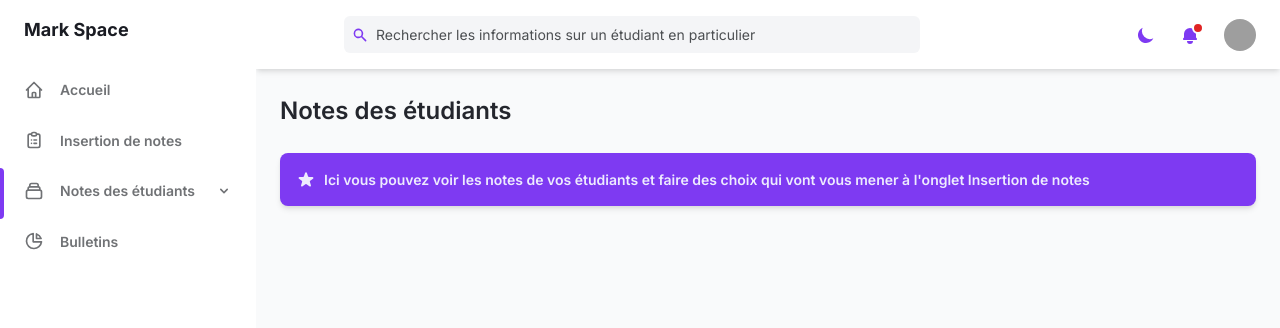
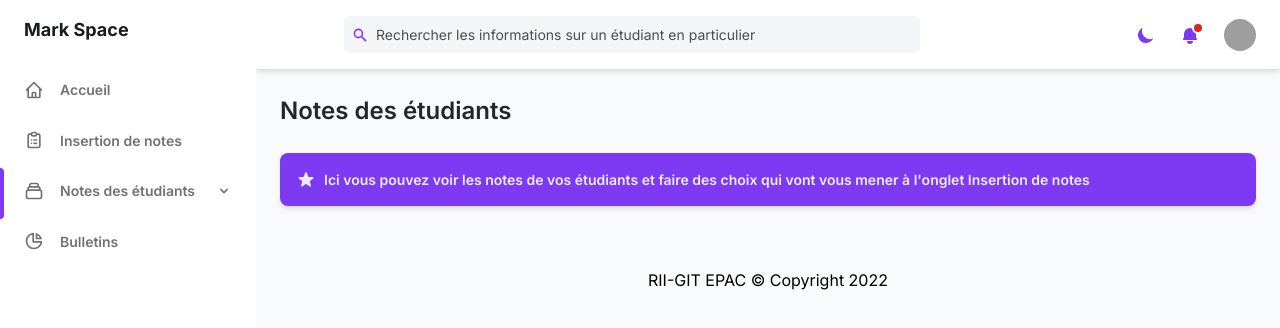
Before and after one commit to Joseslabs/Projet_Java_Spring_Boot, a website: page public/cards.html in a window 1280 px wide. Drawn offline with nearby package versions, Linux system fonts and the light colour scheme; grey boxes are pictures that could not be loaded.

Commit message:
add footer on each page

```diff
--- a/public/cards.html
+++ b/public/cards.html
@@ -1169,6 +1169,7 @@
               </div>
             </div> -->
           </div>
+          <footer class="text-center" style="margin-top: 30px;">RII-GIT EPAC © Copyright 2022</footer>
         </main>
       </div>
     </div>
```
Also changed, not shown: public/charts.html (+1 -0 lines), public/forms.html (+1 -0 lines), public/index.html (+1 -0 lines).
